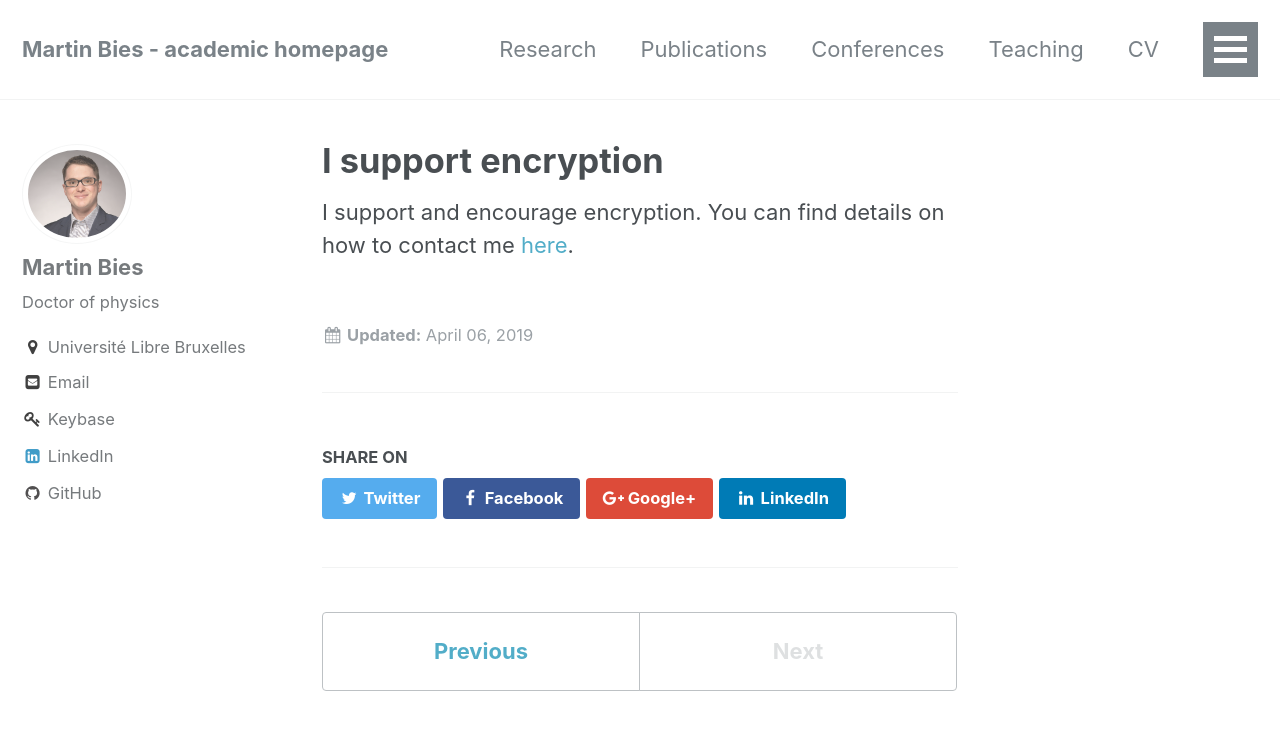
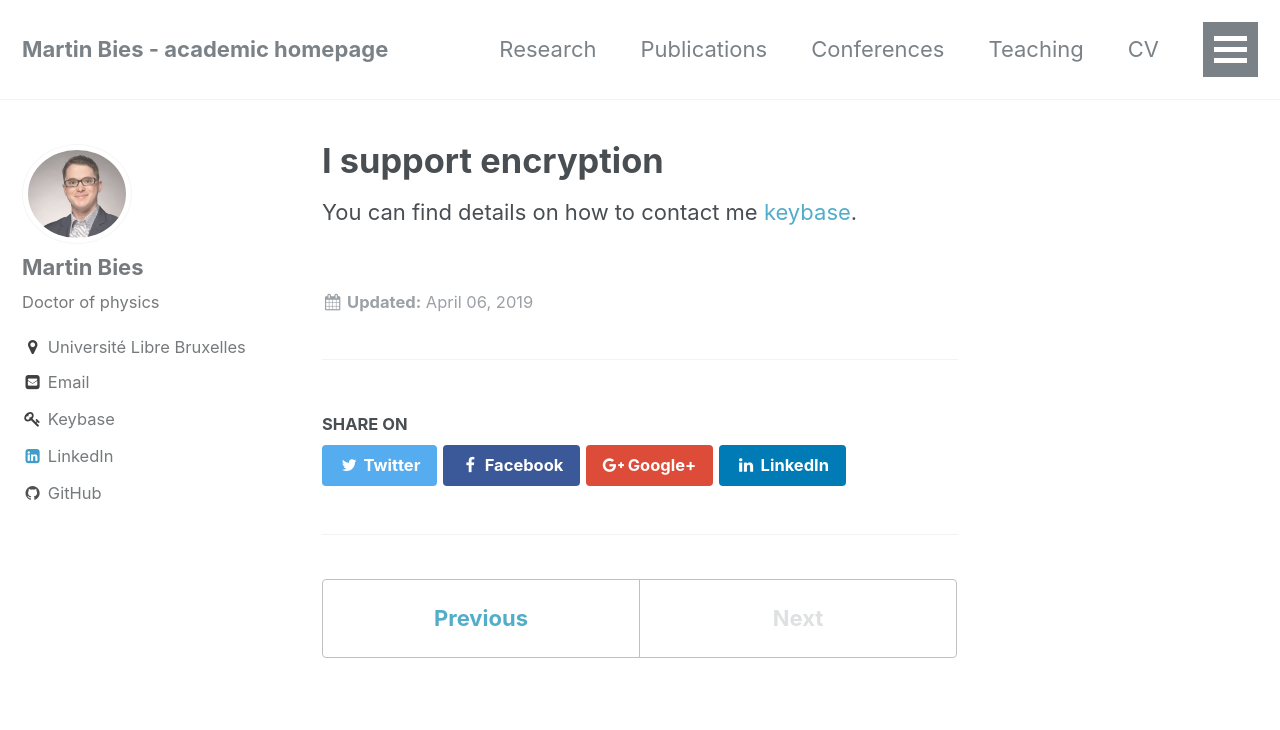
Before and after one commit to MartinBies/MartinBies.github.io, a Jekyll site: the page built from _posts/2019-04-06-I support encryption.md, in a window 1280 px wide and 900 px high. Shown: the top 730 px of the window. Built offline with Jekyll 4.4.1, drawn with Linux system fonts in a browser that asks for light colours.

Commit message:
Updated post on keybase - link did not work.

```diff
--- a/_posts/2019-04-06-I support encryption.md
+++ b/_posts/2019-04-06-I support encryption.md
@@ -2,7 +2,7 @@
 comments: false
 ---
 
-I support and encourage encryption. You can find details on how to contact me [here](https://keybase.io/martinbies).
+You can find details on how to contact me [keybase](https://keybase.io/martinbies).
 
 <!--You can do bullet points like this
 * a
```
